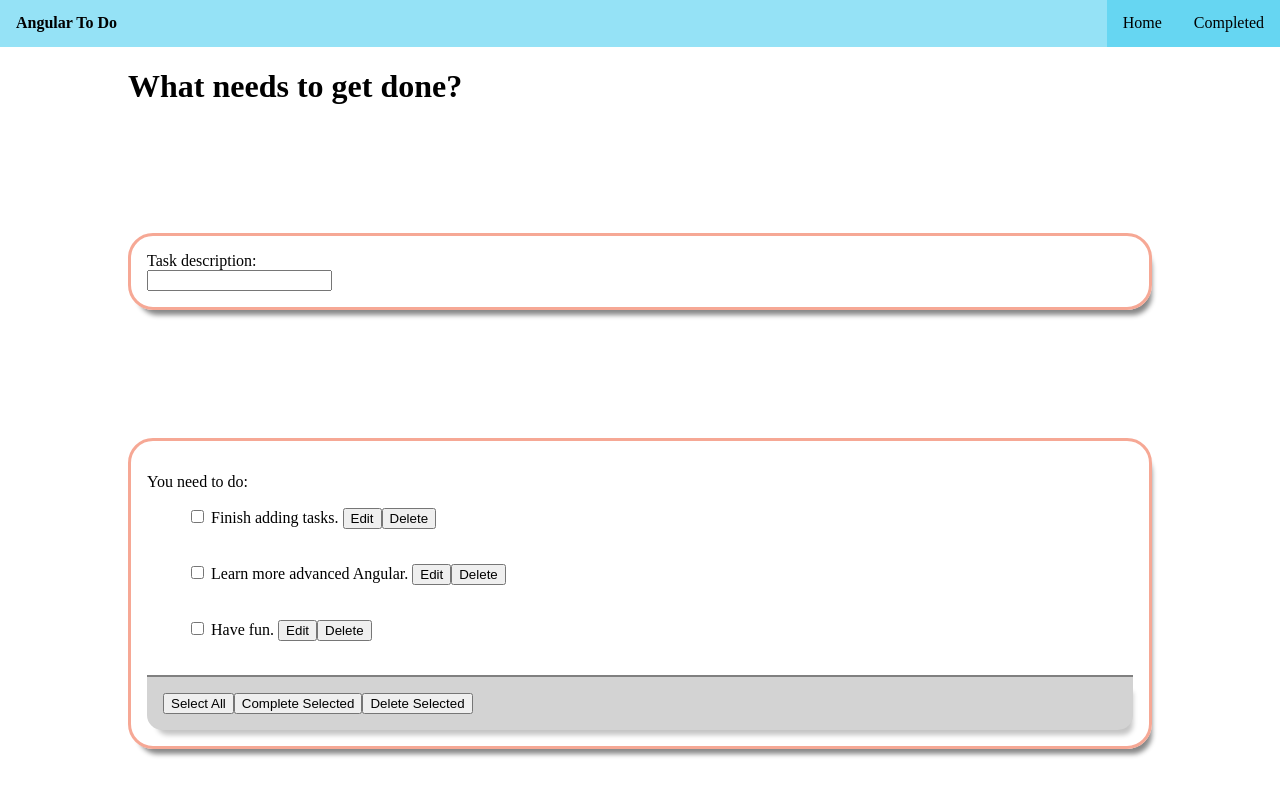
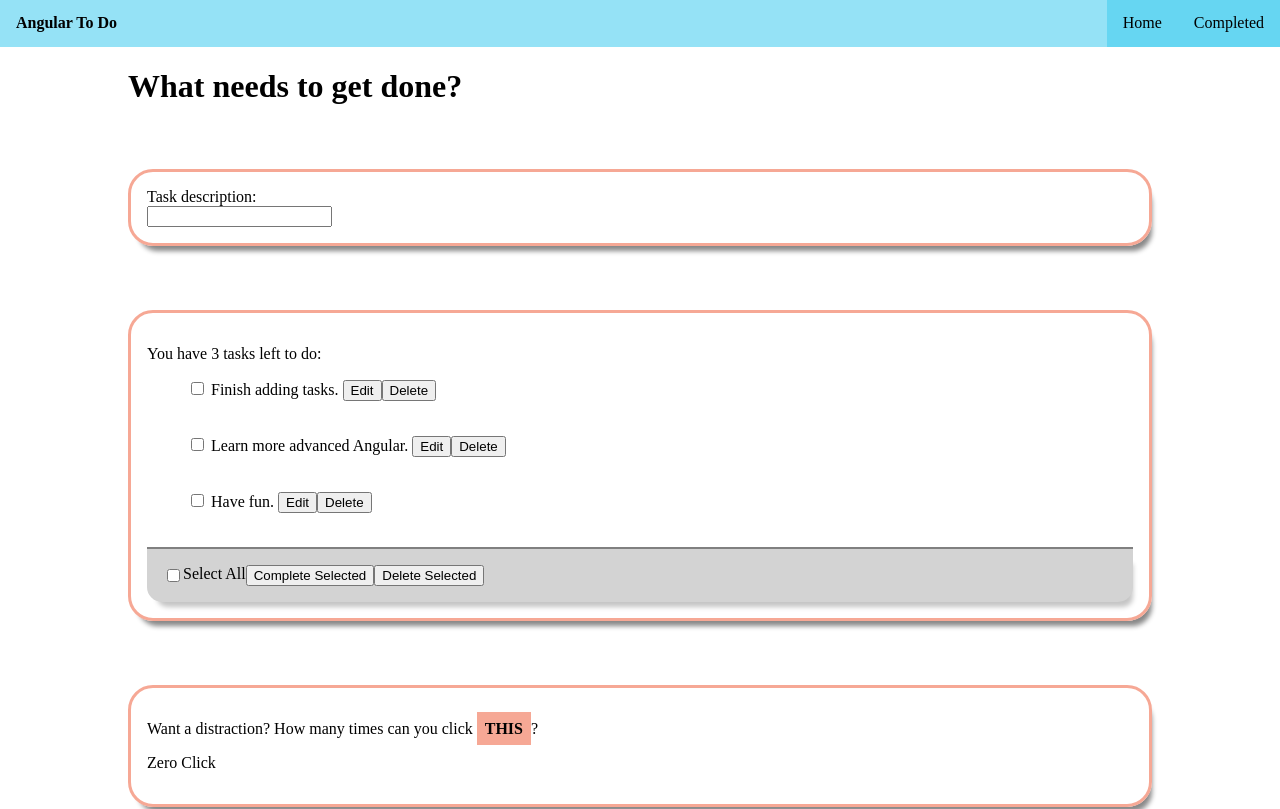
Before and after one commit to trevaftw/angular-to-do, an Angular app: page / in a window 1280 px wide. Shown: the top 809 px of the page. Built offline with nearby package versions, Linux system fonts and the light colour scheme.

Commit message:
select all working. need to decide how to differentiate completed and marked

```diff
--- a/src/app/click-game/click-game.component.css
+++ b/src/app/click-game/click-game.component.css
@@ -1,11 +1,10 @@
 .container {
-    margin: 10%;
     padding: 1em;
     border-style: solid;
     border-color: #F6A895;
     border-radius: 25px;
     box-shadow: 5px 10px 5px -5px #888888;
-
+    margin: 5% 10%;
 }
 
 .this-button {
--- a/src/app/home/home.component.css
+++ b/src/app/home/home.component.css
@@ -5,7 +5,7 @@
 }
 
 .container {
-    margin: 10%;
+    margin: 5% 10%;
     padding: 1em;
     border-style: solid;
     border-color: #F6A895;
@@ -34,3 +34,12 @@ hr {
     box-shadow: 5px 10px 5px -5px #c5c5c5;
 
 }
+
+.checked {
+    font-style: italic;
+}
+
+.completed {
+    text-decoration: line-through;
+    font-style: italic;
+}
--- a/src/app/home/home.component.html
+++ b/src/app/home/home.component.html
@@ -7,9 +7,14 @@
 </div>
 
 <div class="container">
-    <p>You need to do:</p>
+    <ng-template [ngIf]="tasks.length > 0" [ngIfElse]="noTasks">
+        <p>You have {{ taskCount() }} tasks left to do:</p>
+    </ng-template>
+    <ng-template #noTasks>
+        <p>You finished all your tasks!</p>
+    </ng-template>
     <ul *ngFor="let task of tasks">
-        <li><input type="checkbox" />
+        <li [ngClass]="{ 'checked' : task.marked }"><input type="checkbox" [(ngModel)]="task.completed" />
             <ng-template [ngIf]="task.editing === false" [ngIfElse]="editingTask">
                 {{task.title}}. <button class="edit-item" (click)="editTask(task)">Edit</button>
             </ng-template>
@@ -22,7 +27,7 @@
     </ul>
     <hr noshade="noshade">
     <div class="selected-div">
-        <button>Select All</button>
+        <input type="checkbox" (click)="selectAll()" />Select All<br/>
         <button>Complete Selected</button>
         <button>Delete Selected</button>
     </div>
--- a/src/app/home/home.component.ts
+++ b/src/app/home/home.component.ts
@@ -77,6 +77,18 @@ export class HomeComponent implements OnInit {
     console.log('id:', id)
   }
 
+  taskCount(): number {
+    return this.tasks.filter(task => !task.completed).length;
+    //take the array of tasks, and filter out the tasks that ARE completed (which means we get hot many need to be done still)
+    //then we take the length to give us how many tasks there are
+  }
+
+  selectAll(): void {
+    // console.log('selectAll hit')
+    //for each task, set the task completed to match whater the select all check box is (checked or not)
+    this.tasks.forEach(task => task.completed = (<HTMLInputElement>event.target).checked)
+  }
+
 }
 
 // interface Task {
```
